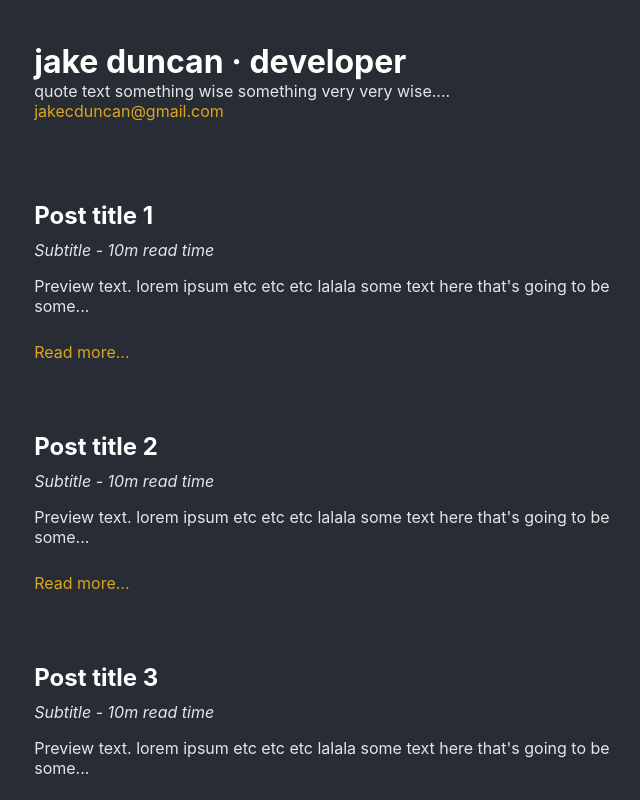
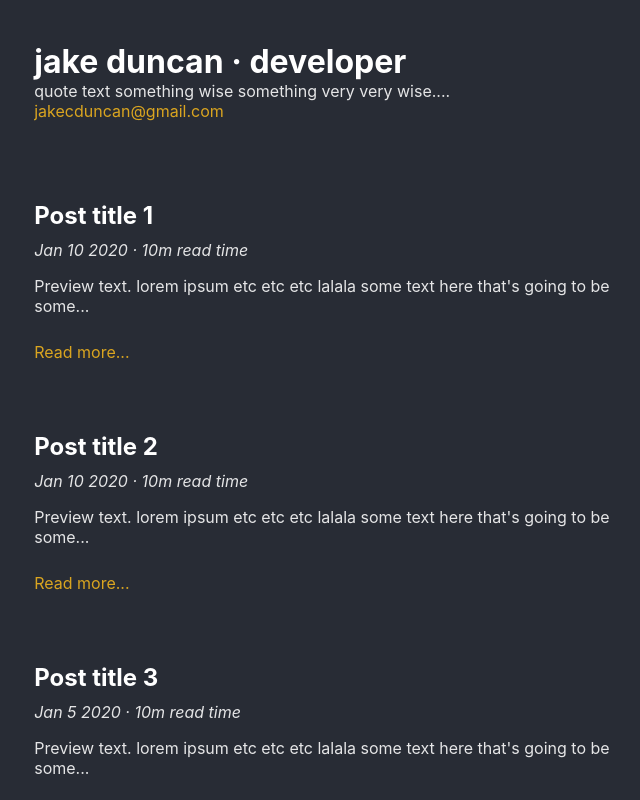
Before and after one commit to Jaked222/nextreactblog, a Next.js app: page / in a window 1280 px wide. Shown: the top 800 px of the page, without its empty margins (353-993 px from the left). Built offline with nearby package versions, Linux system fonts and the light colour scheme.

Commit message:
date in subtitle

```diff
--- a/components/post.js
+++ b/components/post.js
@@ -11,7 +11,7 @@ export default function Post({ className, details }) {
         {details.title}
       </h2>
       <div className="italic">
-        {details.subTitle} - {details.readTimeMinutes}m read time
+        {details.datePublished} &middot; {details.readTimeMinutes}m read time
       </div>
       <p>
         Preview text. lorem ipsum etc etc etc lalala some text here that's going
```
